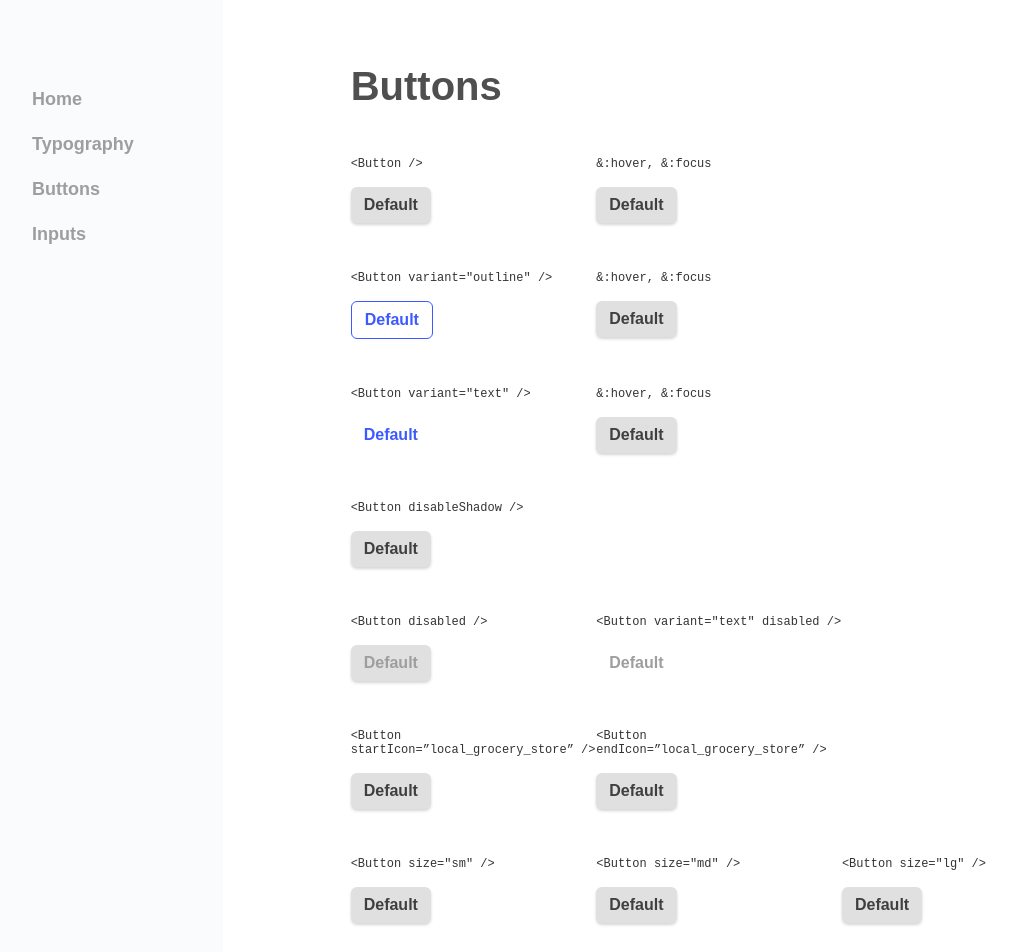
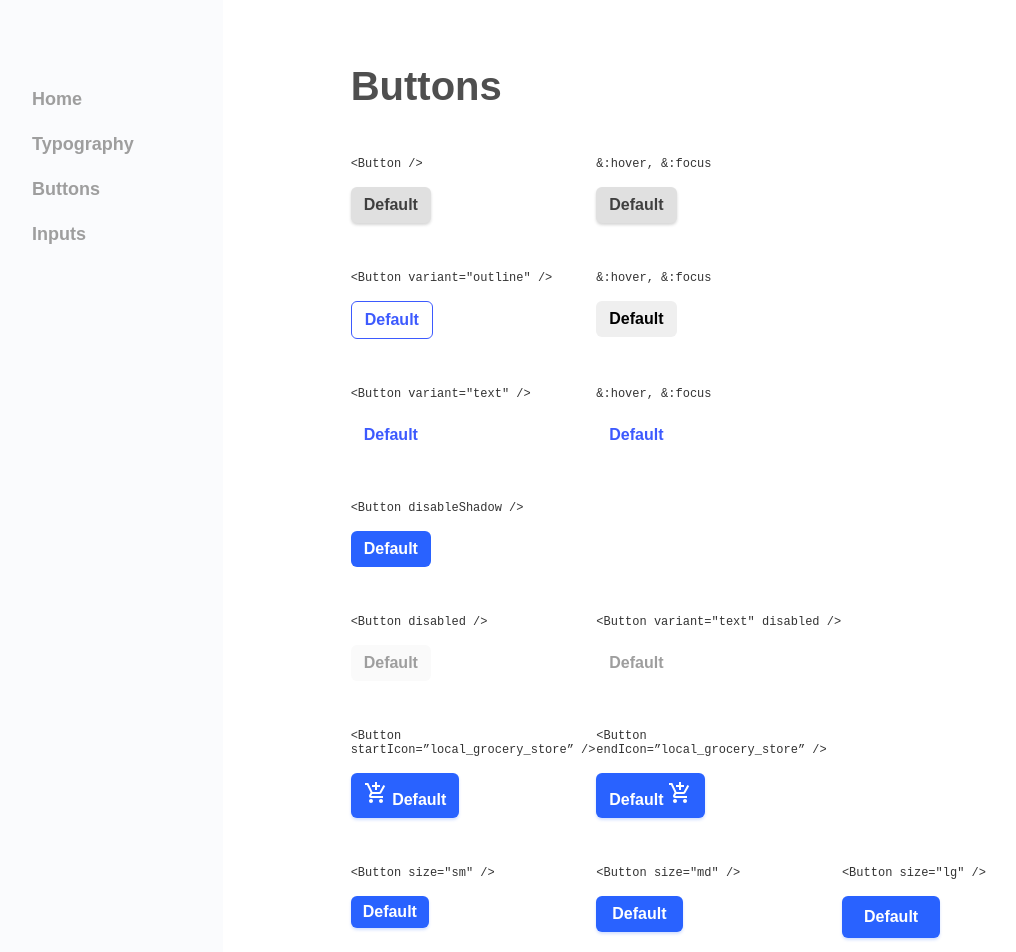
Before and after one commit to tahmid-ul/react-reusable-ui-components, a React (Create React App) app: page /buttons in a window 1280 px wide. Shown: the top 952 px of the page, without its empty margins (57-1073 px from the left). Built offline with nearby package versions, Linux system fonts and the light colour scheme.

Commit message:
added material UI icon support

```diff
--- a/package.json
+++ b/package.json
@@ -3,6 +3,8 @@
   "version": "0.1.0",
   "private": true,
   "dependencies": {
+    "@material-ui/core": "^4.11.2",
+    "@material-ui/icons": "^4.11.2",
     "@testing-library/jest-dom": "^5.11.6",
     "@testing-library/react": "^11.2.2",
     "@testing-library/user-event": "^12.6.0",
--- a/src/components/ButtonUI.css
+++ b/src/components/ButtonUI.css
@@ -8,10 +8,8 @@
   line-height: 20px;
   cursor: pointer;
   text-align: center;
-  color: #3f3f3f;
+  outline: none;
   border-radius: 6px;
-  background: #e0e0e0;
-  box-shadow: 0px 2px 3px rgba(51, 51, 51, 0.2);
   transition: all 250ms ease-in-out;
 }
 
@@ -24,10 +22,6 @@
 
 .button__wrap {
   width: 33%;
-}
-
-button:disabled {
-  color: #9e9e9e;
 }
 
 /******************************************************
@@ -103,7 +97,8 @@ button:disabled {
   box-shadow: none;
 }
 
-.button__variant-text:hover {
+.button__variant-text:hover,
+.button__variant-text:focus {
   background: rgba(41, 98, 255, 0.1);
   border-radius: 6px;
 }
@@ -111,3 +106,26 @@ button:disabled {
 /******************************************************
  BUTTON SIZE
 ******************************************************/
+
+.button__size-sm {
+  padding: 6px 12px;
+}
+
+.button__size-md {
+  padding: 8px 16px;
+}
+
+.button__size-lg {
+  padding: 11px 22px;
+}
+
+/* Disabled button and box shadow disable */
+
+button:disabled {
+  color: #9e9e9e;
+  cursor: not-allowed;
+}
+
+.button__disableShadow {
+  box-shadow: none;
+}
--- a/src/components/ButtonUI.js
+++ b/src/components/ButtonUI.js
@@ -23,7 +23,7 @@ const Button = ({
     <div className="button__wrap">
       <Label text={label} />
       <button
-        style={{ marginTop: !label ? "2rem" : "1rem" }}
+        style={label ? { marginTop: "1rem" } : { marginTop: "2rem" }}
         className={cn("button__default", {
           [`button__variant-${variant}`]: variant,
           [`button__color-${color}`]: color,
@@ -34,9 +34,9 @@ const Button = ({
         })}
         {...props}
       >
-        {startIcon && <i class="material-icons">{startIcon}</i>}
+        {startIcon && <i class="material-icons">{startIcon} </i>}
         {children}
-        {endIcon && <i class="material-icons">{endIcon}</i>}
+        {endIcon && <i class="material-icons"> {endIcon}</i>}
       </button>
     </div>
   );
--- a/src/pages/Buttons.js
+++ b/src/pages/Buttons.js
@@ -2,6 +2,7 @@ import React from "react";
 import "./Buttons.css";
 import Button from "../components/ButtonUI";
 import Footer from "../components/Footer";
+import AddShoppingCart from "@material-ui/icons/AddShoppingCart";
 
 function Buttons() {
   return (
@@ -9,9 +10,11 @@ function Buttons() {
       <header className="button__header">Buttons</header>
 
       <div className="button__row">
-        <Button label={`<Button />`}>Default</Button>
+        <Button label={`<Button />`} color="default">
+          Default
+        </Button>
 
-        <Button label={`&:hover, &:focus`} hover>
+        <Button label={`&:hover, &:focus`} color="default" hover>
           Default
         </Button>
       </div>
@@ -29,13 +32,17 @@ function Buttons() {
         <Button label={`<Button variant="text" />`} variant="text">
           Default
         </Button>
-        <Button label={`&:hover, &:focus`} hover>
+        <Button label={`&:hover, &:focus`} variant="text" hover>
           Default
         </Button>
       </div>
 
       <div className="button__row">
-        <Button label={`<Button disableShadow />`} disableShadow>
+        <Button
+          label={`<Button disableShadow />`}
+          color="primary"
+          disableShadow
+        >
           Default
         </Button>
       </div>
@@ -56,23 +63,28 @@ function Buttons() {
       <div className="button__row">
         <Button
           label={`<Button startIcon=”local_grocery_store” />`}
-          startIcon=""
+          startIcon={<AddShoppingCart />}
+          color="primary"
         >
           Default
         </Button>
-        <Button label={`<Button endIcon=”local_grocery_store” />`} endIcon="">
+        <Button
+          label={`<Button endIcon=”local_grocery_store” />`}
+          endIcon={<AddShoppingCart />}
+          color="primary"
+        >
           Default
         </Button>
       </div>
 
       <div className="button__row">
-        <Button label={`<Button size="sm" />`} size="sm">
+        <Button label={`<Button size="sm" />`} size="sm" color="primary">
           Default
         </Button>
-        <Button label={`<Button size="md" />`} size="md">
+        <Button label={`<Button size="md" />`} size="md" color="primary">
           Default
         </Button>
-        <Button label={`<Button size="lg" />`} size="lg">
+        <Button label={`<Button size="lg" />`} size="lg" color="primary">
           Default
         </Button>
       </div>
```
Also changed, not shown: 1 other file (tests, documents, lock files or other folders).
